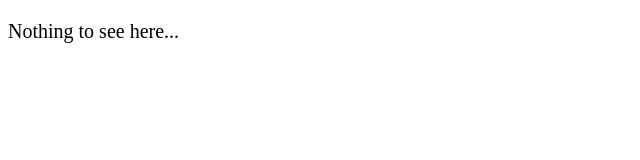
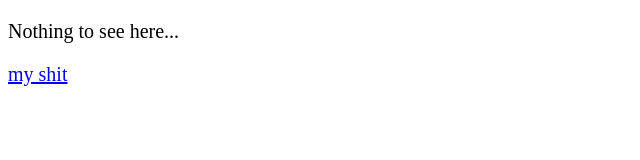
Before and after one commit to fieme-one/My-vids, a plain HTML site: page index.html in a window 1280 px wide. Shown: the whole page, without its empty margins (0-640 px from the left). Drawn offline with Linux system fonts and the light colour scheme.

Commit message:
update index.html

```diff
--- a/index.html
+++ b/index.html
@@ -16,6 +16,7 @@
 
 <body>
   <p>Nothing to see here...</p>
+  <a href="/mishit.html">my shit</a>
   <!-- Project -->
   <script src="main.js"></script>
 </body>
```
